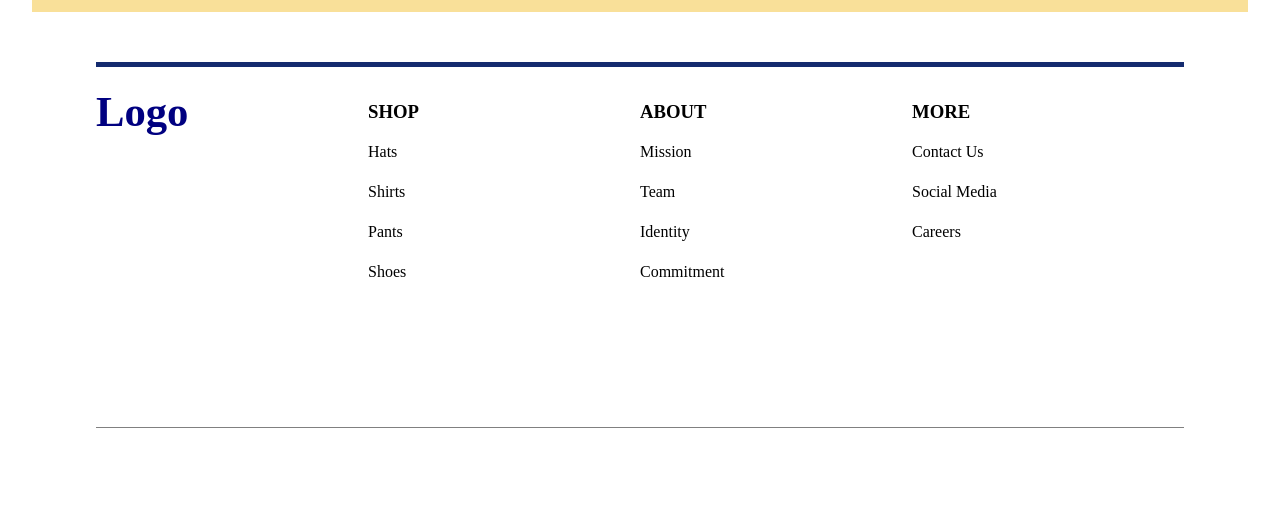
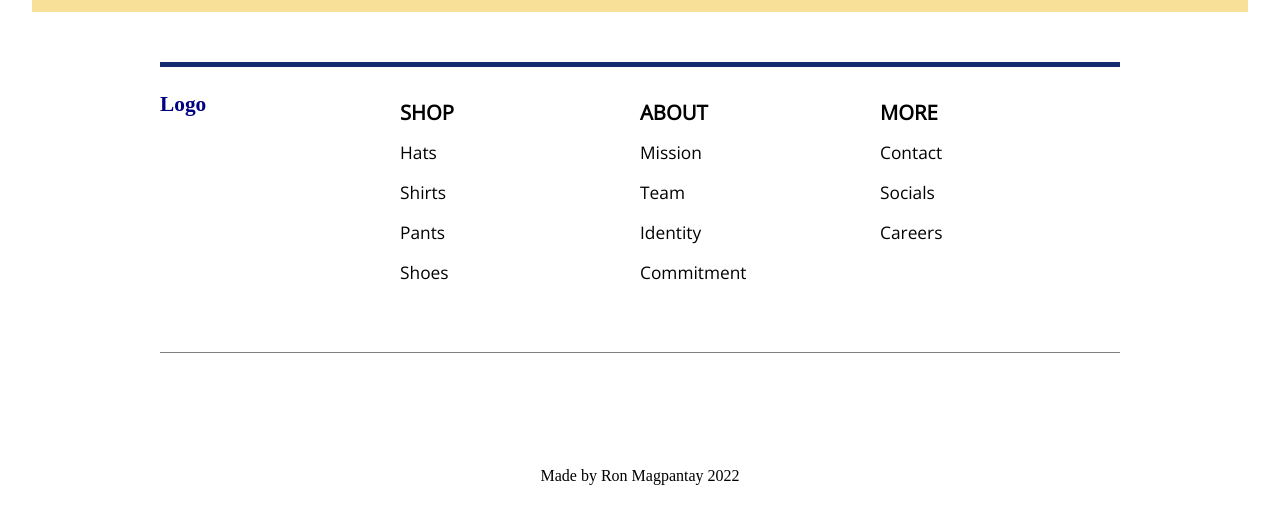
Before and after one commit to ronBP95/big_store, a Gatsby site: page / in a window 1280 px wide. Shown: the part 998-1508 px from the top of the page. Before the commit the page ends 1426 px from the top, so only its background shows below. Built offline with nearby package versions, Linux system fonts and the light colour scheme; Gatsby itself is replaced by a stand-in of ours.

Commit message:
Changes made to Footer styling, Nav styling, Index page structuring, Shop views being built out

```diff
--- a/src/components/Footer/Footer.js
+++ b/src/components/Footer/Footer.js
@@ -2,30 +2,35 @@ import React from 'react';
 
 const footStyle = {
     display:"flex",
-    height: "45vh",
-    width: "85vw",
+    height: "50vh",
+    width: "75vw",
     maxWidth: "100%",
     marginTop: "50px",
     // background: "blue",
     borderTop: "5px solid #142b6f",
-    borderBottom: "1px solid gray",
 }
 
 const card = {
     paddingTop: "25px",
     width: "25%",
+    height: "65%",
+    borderBottom: "1px solid gray",
     // background: "red",
     lineHeight: "40px",
     listStyleType: "none",
+    fontFamily: "Open Sans",
+    fontSize: "13pt",
 }
 
 const footLogo = {
-    paddingTop: "20px",
+    paddingTop: "25px",
     width: "25%",
     fontSize: "16pt",
     textDecoration: "none",
     // background: "green",
     color: "navy",
+    height: "65%",
+    borderBottom: "1px solid gray",
 }
 
 const cardHeader = {
@@ -33,32 +38,33 @@ const cardHeader = {
 }
 
 const cardAnchor = {
-    cursor: "pointer"
+    // background: "green",
+    cursor: "pointer",
 }
 
 const Footer = () => {
     return (
         <div style={footStyle}>
-            <a style={footLogo} href='/'><h1>Logo</h1></a>
+            <h1 style={footLogo}><a>Logo</a></h1>
             <ul style={card}>
                 <h3 style={cardHeader}>SHOP</h3>
-                <li style={cardAnchor}>Hats</li>
-                <li style={cardAnchor}>Shirts</li>
-                <li style={cardAnchor}>Pants</li>
-                <li style={cardAnchor}>Shoes</li>
+                <li><a style={cardAnchor}>Hats</a></li>
+                <li><a style={cardAnchor}>Shirts</a></li>
+                <li><a style={cardAnchor}>Pants</a></li>
+                <li><a style={cardAnchor}>Shoes</a></li>
             </ul>
             <ul style={card}>
                 <h3 style={cardHeader}>ABOUT</h3>
-                <li style={cardAnchor}>Mission</li>
-                <li style={cardAnchor}>Team</li>
-                <li style={cardAnchor}>Identity</li>
-                <li style={cardAnchor}>Commitment</li>
+                <li><a style={cardAnchor}>Mission</a></li>
+                <li><a style={cardAnchor}>Team</a></li>
+                <li><a style={cardAnchor}>Identity</a></li>
+                <li><a style={cardAnchor}>Commitment</a></li>
             </ul>
             <ul style={card}>
                 <h3 style={cardHeader}>MORE</h3>
-                <li style={cardAnchor}>Contact Us</li>
-                <li style={cardAnchor}>Social Media</li>
-                <li style={cardAnchor}>Careers</li>
+                <li><a style={cardAnchor}>Contact</a></li>
+                <li><a style={cardAnchor}>Socials</a></li>
+                <li><a style={cardAnchor}>Careers</a></li>
             </ul>
         </div>
     );
--- a/src/components/Nav/Nav.js
+++ b/src/components/Nav/Nav.js
@@ -4,7 +4,7 @@ import { AiOutlineShoppingCart } from "react-icons/ai";
 const nav = {
     display: "flex",
     justifyContent: "center",
-    width: "95vw",
+    width: "100%",
     // borderBottom: "1px solid black",
     // background: "blue",
     fontFamily: "Open Sans",
@@ -13,7 +13,7 @@ const nav = {
 const navStyles = {
     display: "flex",
     flexDirection: "row",
-    width: "65%",
+    width: "75%",
     justifyContent: "space-between",
     alignItems: "center",
     paddingTop: "15px" ,
--- a/src/pages/index.js
+++ b/src/pages/index.js
@@ -13,6 +13,9 @@ const mainStyles = {
   // background: "green",
 }
 
+const credit = {
+  paddingBottom: "25px"
+}
 
 const IndexPage = () => {
   return (
@@ -20,6 +23,7 @@ const IndexPage = () => {
       <Nav />
       <Hero />
       <Footer />
+      <div style={credit}>Made by Ron Magpantay 2022</div>
     </main>
   )
 }
```
Also changed, not shown: src/pages/shop.js (+52 -2 lines).
